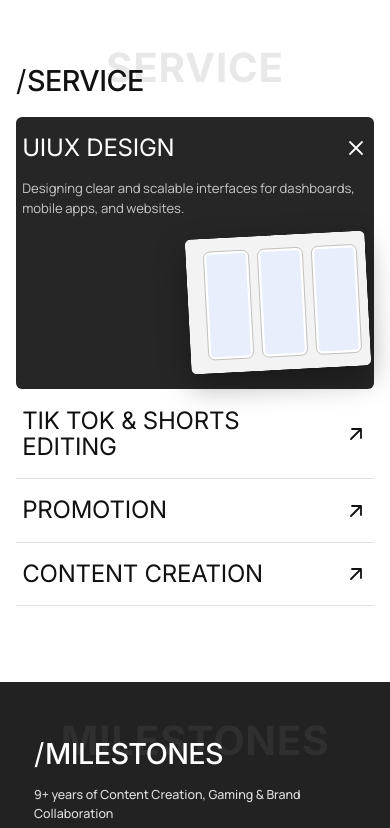
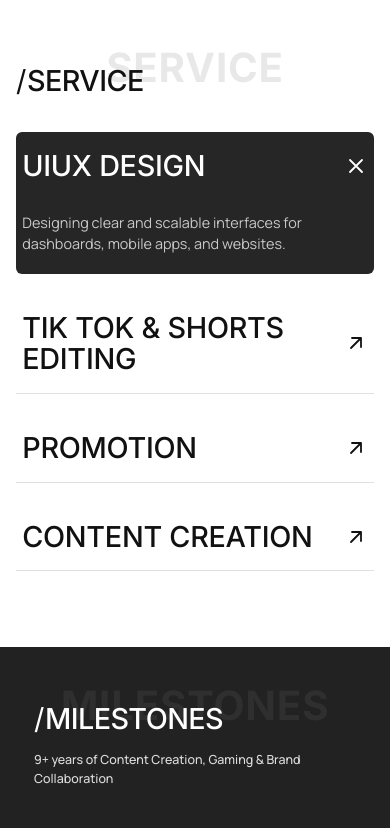
Before and after one commit to rahulchhetri-git/Krishna-Portfolio, a plain HTML site: page index.html in a window 390 px wide. Shown: the part 2364-3192 px from the top of the page. Drawn offline with Linux system fonts and the light colour scheme.

Commit message:
Fixing service section for mobile

```diff
--- a/css/responsive.css
+++ b/css/responsive.css
@@ -188,22 +188,31 @@
     max-width: 480px;
   }
 
+  .accordion__name {
+    font-size: clamp(1.8rem, 6.5vw, 2.3rem);
+    font-weight: 500;
+  }
+  .accordion {
+    display: grid;
+    gap: 20px;
+    margin-top: 35px;
+  }
+  .accordion__item.is-open {
+    margin-bottom: 0;
+  }
   .accordion__body {
-    align-items: flex-start;
+    align-items: stretch;
     flex-direction: column;
-    gap: 12px;
+    gap: 0;
+    font-size: 0.9rem;
+    padding-top: 12px;
   }
   .accordion__body p {
+    width: 100%;
     max-width: none;
   }
   .accordion__preview {
-    position: relative;
-    top: auto;
-    right: auto;
-    align-self: flex-end;
-    width: min(180px, 70%);
-    margin-top: 4px;
-    transform: rotate(-3deg);
+    display: none;
   }
 
   .timeline__row {
--- a/index.html
+++ b/index.html
@@ -387,10 +387,10 @@
           </h2>
 
           <ul class="accordion">
-            <li class="accordion__item is-open">
+            <li class="accordion__item">
               <button
                 class="accordion__head"
-                aria-expanded="true"
+                aria-expanded="false"
                 aria-controls="svc-1"
                 id="svc-1-btn"
               >
@@ -409,6 +409,7 @@
                 id="svc-1"
                 role="region"
                 aria-labelledby="svc-1-btn"
+                hidden
               >
                 <p>
                   Designing clear and scalable interfaces for dashboards, mobile
--- a/js/services.js
+++ b/js/services.js
@@ -1,9 +1,17 @@
 export function initServices() {
   // ---------- Services: accordion (one open at a time) ----------
   const items = document.querySelectorAll(".accordion__item");
+  const firstItem = items[0];
+  const mobileLayout = window.matchMedia("(max-width: 600px)");
 
   items.forEach((item) => {
     const head = item.querySelector(".accordion__head");
+    const body = item.querySelector(".accordion__body");
+    const open = mobileLayout.matches && item === firstItem;
+
+    item.classList.toggle("is-open", open);
+    head.setAttribute("aria-expanded", String(open));
+    body.hidden = !open;
 
     head.addEventListener("click", () => {
       const willOpen = !item.classList.contains("is-open");
```
